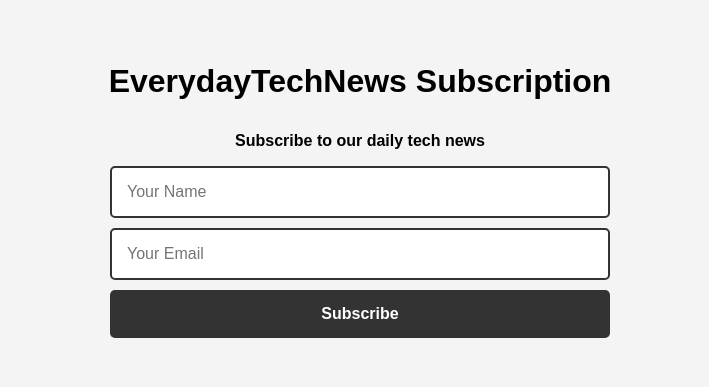
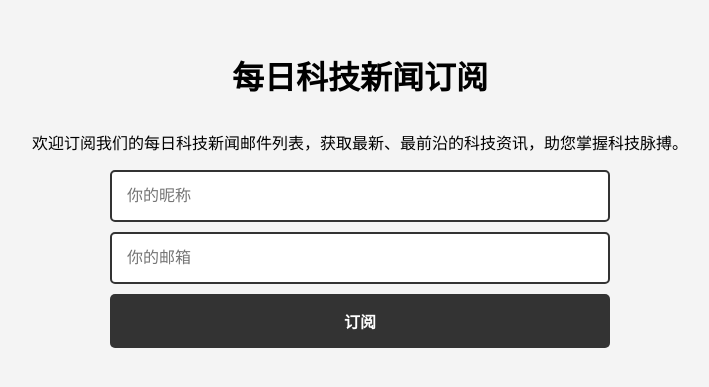
Before and after one commit to nowscott/EmaiListInbox, a website: page public/index.html in a window 1280 px wide. Shown: the part 163-550 px from the top of the page, without its empty margins (280-989 px from the left). Drawn offline with Linux system fonts and the light colour scheme.

Commit message:
更新页面文字为中文

```diff
--- a/public/index.html
+++ b/public/index.html
@@ -2,7 +2,7 @@
 <html lang="en">
 <head>
 <meta charset="UTF-8">
-<title>EverydayTechNews Subscription</title>
+<title>每日科技新闻订阅页面</title>
 <link rel="shortcut icon" href="favicon.ico" />
 <style>
 body, html {
@@ -22,7 +22,7 @@ h1 {
 }
 p {
   margin-bottom: 1em;
-  font-weight: bold;
+  font-weight: normal;
 }
 form {
   width: 100%;
@@ -62,12 +62,12 @@ button[type="submit"]:hover {
 </style>
 </head>
 <body>
-  <h1>EverydayTechNews Subscription</h1>
-  <p>Subscribe to our daily tech news</p>
+  <h1>每日科技新闻订阅</h1>
+  <p>欢迎订阅我们的每日科技新闻邮件列表，获取最新、最前沿的科技资讯，助您掌握科技脉搏。</p>
   <form id="subscription-form" autocomplete="off">
-    <input type="text" id="name" name="name" placeholder="Your Name" required>
-    <input type="email" id="email" name="email" placeholder="Your Email" required>
-    <button type="submit">Subscribe</button>
+    <input type="text" id="name" name="name" placeholder="你的昵称" required>
+    <input type="email" id="email" name="email" placeholder="你的邮箱" required>
+    <button type="submit">订阅</button>
     <div id="status-message"></div> <!-- Status message display area -->
   </form>
   <script src="script.js"></script>
--- a/public/script.js
+++ b/public/script.js
@@ -18,7 +18,7 @@ document.getElementById('subscription-form').addEventListener('submit', function
         window.location.href = 'success.html';
     })
     .catch(error => {
-        alert('订阅失败，请稍后重试，或联系 nowscott@qq.com');
+        alert('订阅失败，请稍后重试，或联系:nowscott@qq.com');
         console.error('Error:', error);
     });
 });
```
